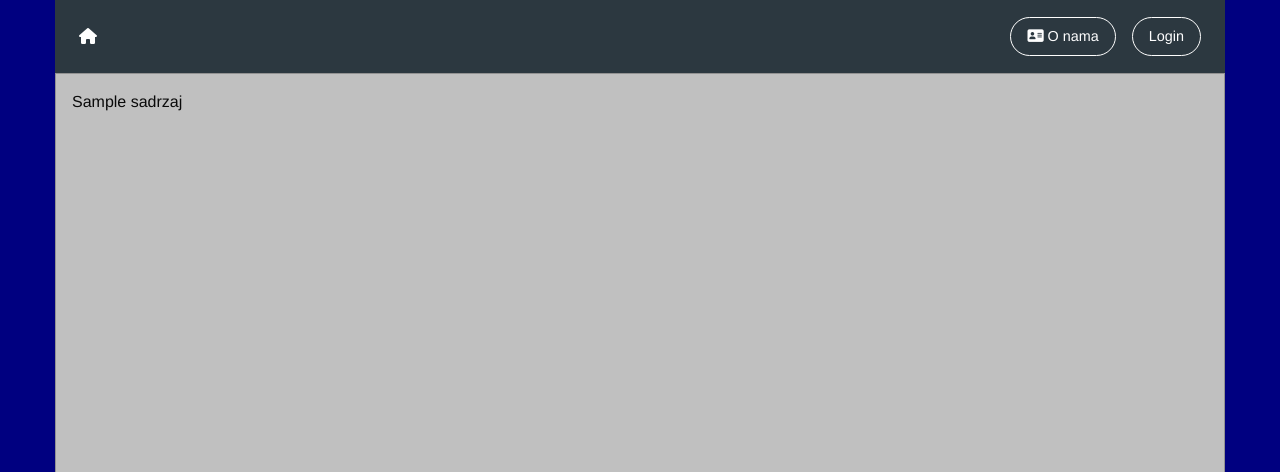
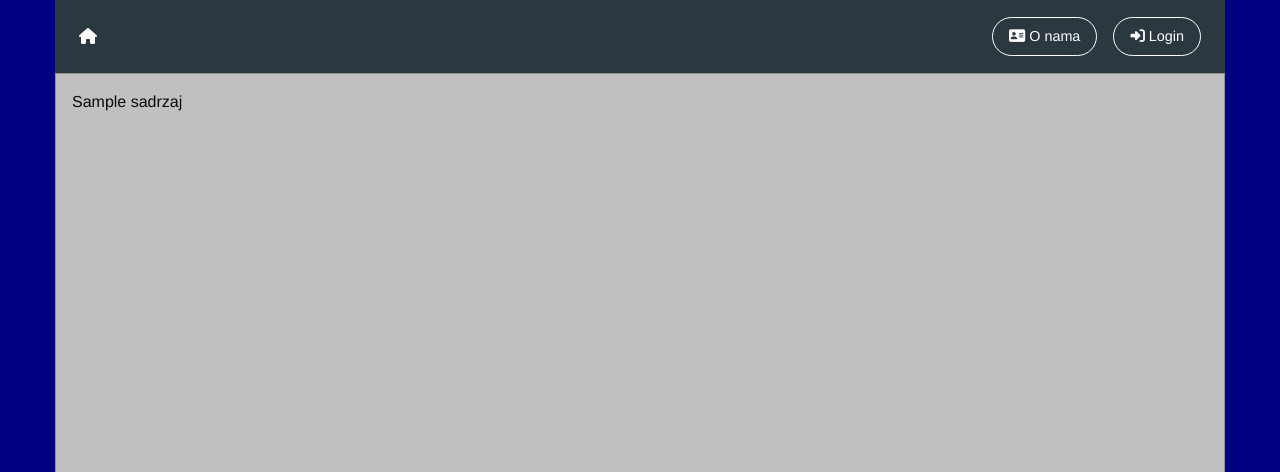
Before and after one commit to iivansic/zavrsnirad, a PHP site: template view/predlozak.phtml in a window 1280 px wide. Shown: the top 472 px of the page. Run offline with PHP 8.4, Linux system fonts and the light colour scheme; the template is opened without the code that fills it: most values are stand-ins (such as "Sample title", 1, 10 or a date in 2020); data that the repository does not hold is empty; some libraries are stand-ins or nearby versions.

Commit message:
dodana i na login ikonica

```diff
--- a/view/predlozak/izbornik.phtml
+++ b/view/predlozak/izbornik.phtml
@@ -63,7 +63,7 @@
       <ul class="menu simple horizontal medium-horizontal">
         <li><a href="<?=APP::config('url') ?>index/onama"><button type="button" class="button hollow topbar-responsive-button"><i class="fas fa-address-card"></i> O nama</button></a></li>
         <?php if(!isset($_SESSION['autoriziran'])):?>
-          <li><a href="<?=APP::config('url') ?>index/login"><button type="button" class="button hollow topbar-responsive-button">Login</button></a></li>
+          <li><a href="<?=APP::config('url') ?>index/login"><button type="button" class="button hollow topbar-responsive-button"><i class="fas fa-sign-in-alt"></i> Login</button></a></li>
         <?php else: ?>
           <li><a href="<?=APP::config('url') ?>index/logout"><button type="button" class="button hollow topbar-responsive-button"><i class="fas fa-sign-out-alt"></i> Logout / <?= $_SESSION['autoriziran']->radnomjesto?> </button></a></li>
         <?php endif; ?>
```
